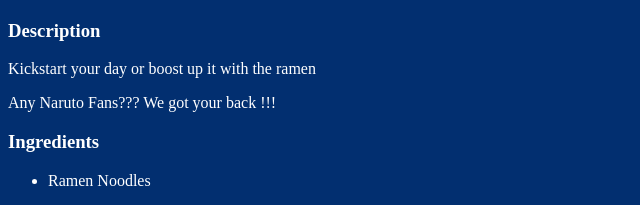
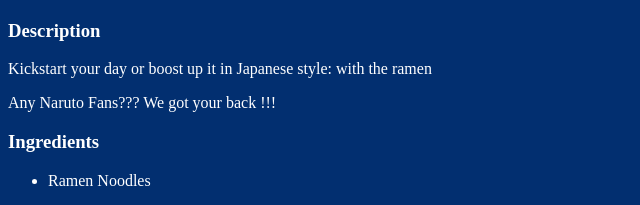
Before and after one commit to thuNd3rLord/odin-recipes, a plain HTML site: page recipes/ramen.html in a window 1280 px wide. Shown: the part 583-788 px from the top of the page, 0-640 px from the left. Drawn offline with Linux system fonts and the light colour scheme.

Commit message:
fix: update the recipe content

```diff
--- a/recipes/ramen.html
+++ b/recipes/ramen.html
@@ -11,7 +11,7 @@
     <img class="image" src="../assets/ramen.jpg" alt="ramen-img">
 
     <h3>Description</h3>
-    <p>Kickstart your day or boost up it with the ramen</p>
+    <p>Kickstart your day or boost up it in Japanese style: with the ramen</p>
     <p>Any Naruto Fans??? We got your back !!!</p>
 
     <h3>Ingredients</h3>
```
